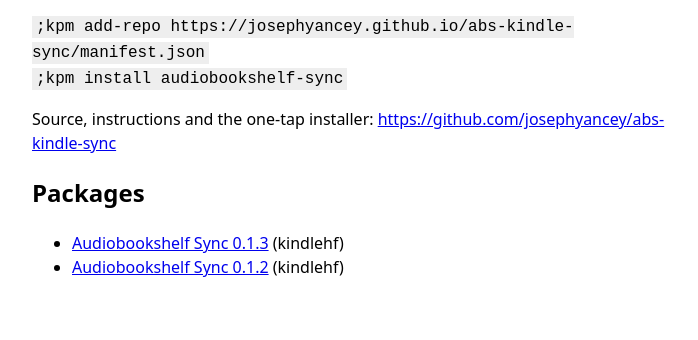
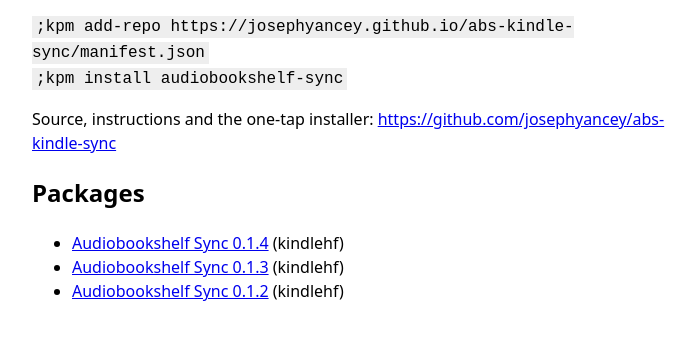
Before and after one commit to josephyancey/abs-kindle-sync, a browser extension: page index.html in a window 1280 px wide. Shown: the part 128-468 px from the top of the page, without its empty margins (288-986 px from the left). Drawn offline with Linux system fonts and the light colour scheme.

Commit message:
KPM repository: audiobookshelf-sync 0.1.4

```diff
--- a/index.html
+++ b/index.html
@@ -8,6 +8,7 @@
 <p>Source, instructions and the one-tap installer: <a href="https://github.com/josephyancey/abs-kindle-sync">https://github.com/josephyancey/abs-kindle-sync</a></p>
 <h2>Packages</h2>
 <ul>
+<li><a href="https://github.com/josephyancey/abs-kindle-sync/releases/download/v0.1.4/audiobookshelf-sync_0.1.4_kindlehf.kpkg">Audiobookshelf Sync 0.1.4</a> (kindlehf)</li>
 <li><a href="https://github.com/josephyancey/abs-kindle-sync/releases/download/v0.1.3/audiobookshelf-sync_0.1.3_kindlehf.kpkg">Audiobookshelf Sync 0.1.3</a> (kindlehf)</li>
 <li><a href="https://github.com/josephyancey/abs-kindle-sync/releases/download/v0.1.2/audiobookshelf-sync_0.1.2_kindlehf.kpkg">Audiobookshelf Sync 0.1.2</a> (kindlehf)</li>
 </ul>
```
Also changed, not shown: manifest.json, 1 other file.
